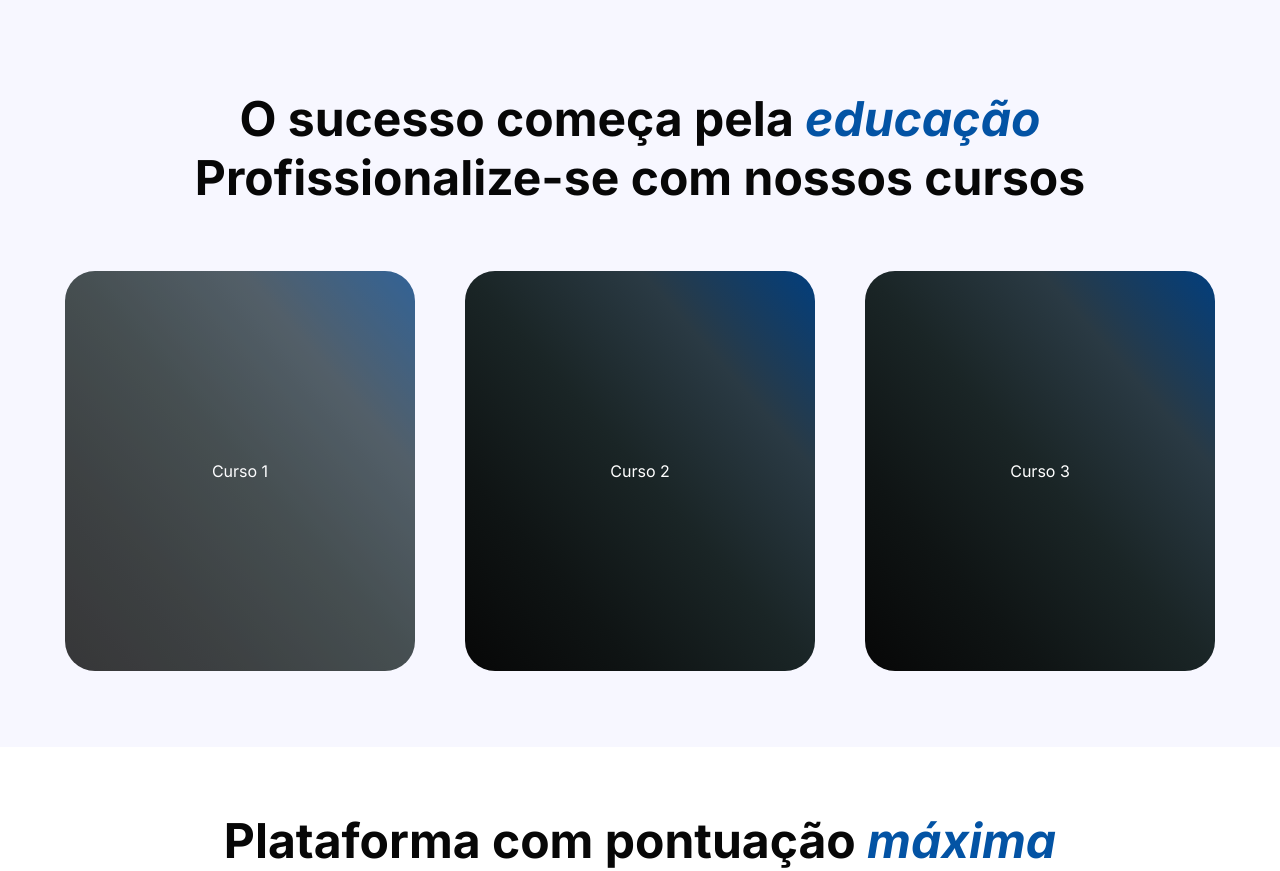
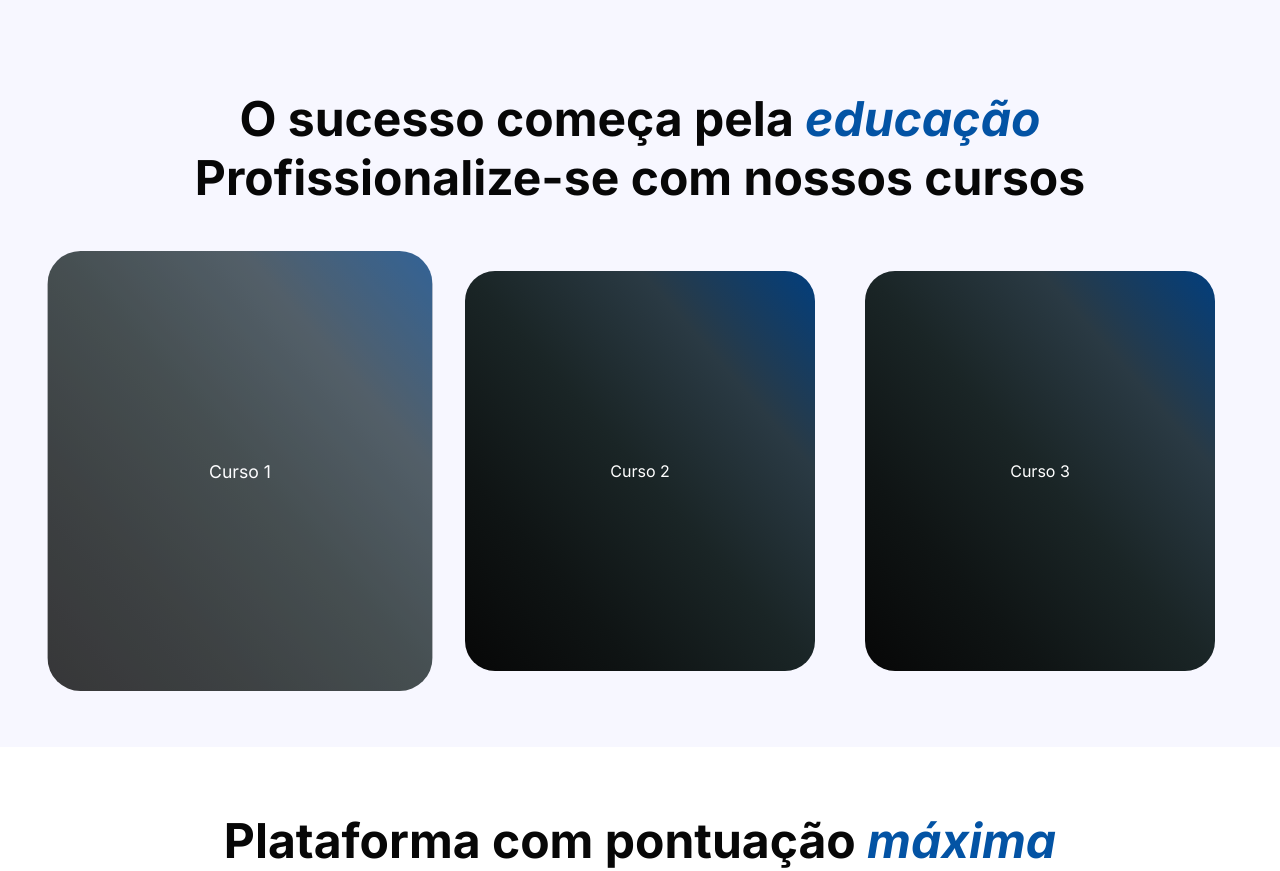
Before and after one commit to arthur-dnts/marketplace, a web app: file index.html in a window 1280 px wide, with the pointer over the restyled element. Shown: the part 869-1740 px from the top of the page. Run offline with its HTML, style and script files only (its server is not run), Linux system fonts and the light colour scheme.

Commit message:
Update main.css

```diff
--- a/css/main.css
+++ b/css/main.css
@@ -233,6 +233,7 @@ hr {
     background-color: var(--color3);
     opacity: 80%;
     transition: ease-in-out .3s all;
+    transform: scale(1.1);
 }
 
 /* Feedback section and it's elements */
```
